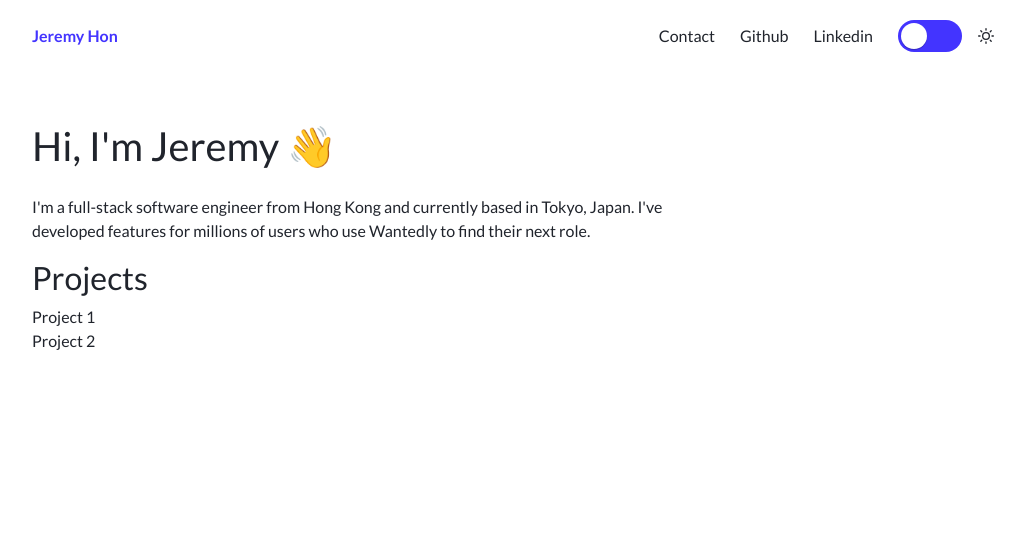
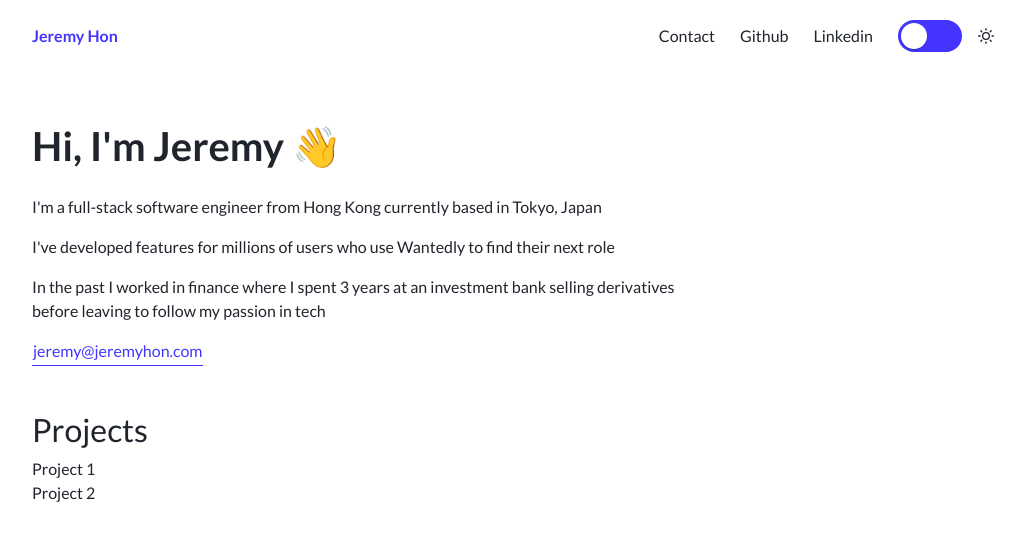
Before and after one commit to jeremykhon/personal-website, a Next.js app: page / in a window 1280 px wide. Shown: the top 540 px of the page, without its empty margins (127-1152 px from the left). Built offline with nearby package versions, Linux system fonts and the light colour scheme.

Commit message:
polish hero section

```diff
--- a/components/Navbar/index.tsx
+++ b/components/Navbar/index.tsx
@@ -7,6 +7,7 @@ import { GiHamburgerMenu } from "react-icons/gi";
 const links = {
   linkedin: "https://www.linkedin.com/in/jeremyhon/",
   github: "https://github.com/jehon11",
+  email: "mailto:jeremy@jeremyhon.com",
 };
 
 const Navbar: React.FC = () => {
@@ -30,7 +31,7 @@ const Navbar: React.FC = () => {
     <NavbarRight>
       {windowWidth > 576 ? (
         <>
-          <SocialLink href="mailto:jeremy@jeremyhon.com" target="_blank">
+          <SocialLink href={links.email} target="_blank">
             Contact
           </SocialLink>
           <SocialLink href={links.github} target="_blank">
@@ -42,11 +43,7 @@ const Navbar: React.FC = () => {
           <ThemeToggler />
         </>
       ) : (
-        <GiHamburgerMenu
-          size={25}
-          style={{ cursor: "pointer" }}
-          onClick={toggleSideMenu}
-        />
+        <GiHamburgerMenu size={25} onClick={toggleSideMenu} />
       )}
     </NavbarRight>
   );
@@ -63,10 +60,22 @@ const Navbar: React.FC = () => {
         right
         isOpen={showSideMenu}
         onStateChange={({ isOpen }) => setShowSideMenu(isOpen)}
+        width={220}
       >
-        <a id="home" className="menu-item" href="/">
-          Home
-        </a>
+        <>
+          <div className="bm-item">
+            <ThemeToggler />
+          </div>
+          <SocialLink className="bm-item" href={links.email} target="_blank">
+            Contact
+          </SocialLink>
+          <SocialLink className="bm-item" href={links.github} target="_blank">
+            Github
+          </SocialLink>
+          <SocialLink className="bm-item" href={links.linkedin} target="_blank">
+            Linkedin
+          </SocialLink>
+        </>
       </Menu>
     </>
   );
--- a/pages/index.tsx
+++ b/pages/index.tsx
@@ -14,23 +14,50 @@ const HomePage: React.FC = () => {
     <>
       <Navbar />
       <div className="container">
-        <Title>Hi, I'm Jeremy 👋</Title>
-        <Paragraph>
-          I'm a full-stack software engineer from Hong Kong and currently based
-          in Tokyo, Japan. I've developed features for millions of users who use
-          Wantedly to find their next role.
-        </Paragraph>
+        <div className="hero mb-5">
+          <Title>Hi, I'm Jeremy 👋</Title>
+          <Paragraph>
+            I'm a full-stack software engineer from Hong Kong currently based in
+            Tokyo, Japan
+          </Paragraph>
+          <Paragraph>
+            I've developed features for millions of users who use Wantedly to
+            find their next role
+          </Paragraph>
+          <Paragraph>
+            In the past I worked in finance where I spent 3 years at an
+            investment bank selling derivatives before leaving to follow my
+            passion in tech
+          </Paragraph>
+          <EmailLink href="mailto:jeremy@jeremyhon.com" target="_blank">
+            jeremy@jeremyhon.com
+          </EmailLink>
+        </div>
         <ProjectList />
       </div>
     </>
   );
 };
 
+const EmailLink = styled.a`
+  color: var(--color-primary);
+  border-bottom: 1px solid var(--color-primary);
+  padding: 5px 1px;
+  transition: all 0.2s ease;
+
+  &:hover {
+    background-color: var(--color-text);
+    color: var(--color-text-invert);
+    text-decoration: none;
+  }
+`;
+
 const Paragraph = styled.p`
   max-width: 650px;
 `;
 
 const Title = styled.h1`
+  font-weight: bold;
   margin-top: 50px;
   margin-bottom: 25px;
 `;
--- a/providers/ThemeProvider.tsx
+++ b/providers/ThemeProvider.tsx
@@ -5,6 +5,7 @@ const themeConfig = {
     "--initial-theme": "light",
     "--color-bg": "white",
     "--color-text": "#20242C",
+    "--color-text-invert": "white",
     "--color-primary": "#4334FF",
     "--color-white": "white",
   },
@@ -12,6 +13,7 @@ const themeConfig = {
     "--initial-theme": "dark",
     "--color-bg": "#0F151C",
     "--color-text": "white",
+    "--color-text-invert": "#20242C",
     "--color-primary": "#FF0B78",
     "--color-white": "white",
   },
--- a/public/static/theme.js
+++ b/public/static/theme.js
@@ -4,6 +4,7 @@
       "--initial-theme": "light",
       "--color-bg": "white",
       "--color-text": "#20242C",
+      "--color-text-invert": "white",
       "--color-primary": "#4334FF",
       "--color-white": "white",
     },
@@ -11,6 +12,7 @@
       "--initial-theme": "dark",
       "--color-bg": "#0F151C",
       "--color-text": "white",
+      "--color-text-invert": "#20242C",
       "--color-primary": "#FF0B78",
       "--color-white": "white",
     },
--- a/styles/global/SideMenu.scss
+++ b/styles/global/SideMenu.scss
@@ -48,13 +48,14 @@ Note: Beware of modifying this element as it can break the animations - you shou
 
 /* Wrapper for item list */
 .bm-item-list {
-  color: #b8b7ad;
   padding: 0.8em;
 }
 
 /* Individual item */
 .bm-item {
-  display: inline-block;
+  color: white !important;
+  display: block;
+  margin-bottom: 20px;
 }
 
 /* Styling of overlay */
```
